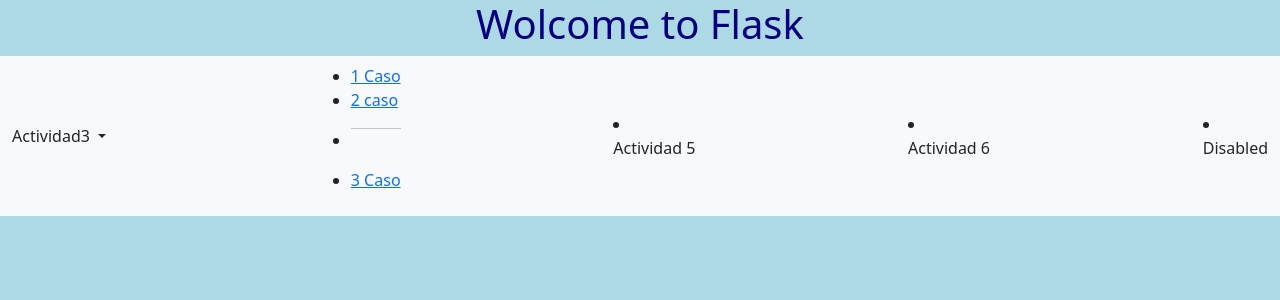
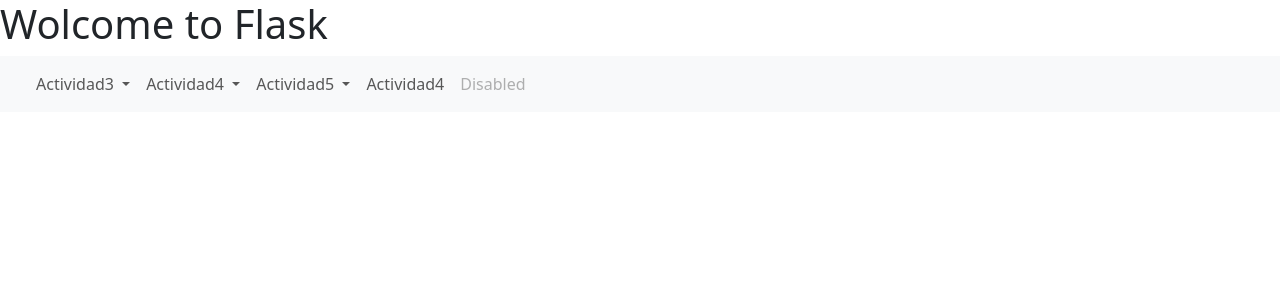
Before and after one commit to angievelasquez-20/Machine, a Flask app: page /Index in a window 1280 px wide. Shown: the top 300 px of the page. Run offline with Flask 3, Linux system fonts and the light colour scheme.

Commit message:
Avanse del dataset

```diff
--- a/app.py
+++ b/app.py
@@ -1,5 +1,9 @@
+from xml.parsers.expat import model
 from flask import Flask
-from flask import render_template
+from flask import Flask, request, jsonify, render_template
+import pandas as pd
+from sklearn.linear_model import LinearRegression
+import numpy as np
 
 app = Flask(__name__)
 
@@ -19,5 +23,16 @@ def Index():
 def Actividad3():
      return render_template('Actividad3.html')
 
+@app.route('/Actividad4', methods=['POST'])
+def Actividad4():
+
+    temp_media = float(request.form['temp_media'])
+    costo_pasaje = float(request.form['costo_pasaje'])
+
+    input_data = np.array([[temp_media, costo_pasaje]])
+    prediction = model.predict(input_data)
+
+    return render_template('Actividad4.html', estimated_tourists=int(prediction[0]))
+
 if __name__ == '__main__':
      app.run(debug=True)
--- a/templates/Index.html
+++ b/templates/Index.html
@@ -1,40 +1,76 @@
 <!DOCTYPE html>
 <html lang="en">
 <head>
-     <link href="https://cdn.jsdelivr.net/npm/bootstrap@5.3.5/dist/css/bootstrap.min.css" rel="stylesheet" integrity="sha384-SgOJa3DmI69IUzQ2PVdRZhwQ+dy64/BUtbMJw1MZ8t5HZApcHrRKUc4W0kG879m7" crossorigin="anonymous">
     <meta charset="UTF-8">
     <meta name="viewport" content="width=device-width, initial-scale=1.0">
-    <meta name="viewport" content="width= <"nav class=" "navbar navbar-expand-lg bg-body-tertiary">
     <title>App Flask</title>
-    <link rel="stylesheet" href="{{url_for('static', filename='style.css')}}">
+    <link rel="stylesheet" href="{{url_for('static', filename='apa.css')}}">
+     <link href="https://cdn.jsdelivr.net/npm/bootstrap@5.3.5/dist/css/bootstrap.min.css" rel="stylesheet" integrity="sha384-SgOJa3DmI69IUzQ2PVdRZhwQ+dy64/BUtbMJw1MZ8t5HZApcHrRKUc4W0kG879m7" crossorigin="anonymous">
 </head>
 <body>
     <h1>Wolcome to {{name}}</h1>
  <nav class="navbar navbar-expand-lg bg-body-tertiary">
   <div class="container-fluid">
-    <a class="nav-link dropdown-toggle" href="/Actividad3" role="button" data-bs-toggle="Actividad3" aria-expanded="false">
+    <a class="navbar-brand" href="#"></a>
+
+    <div class="collapse navbar-collapse" id="navbarSupportedContent">
+      <ul class="navbar-nav me-auto mb-2 mb-lg-0">
+
+
+<li class="nav-item dropdown">
+  <a class="nav-link dropdown-toggle" href="#" role="button" data-bs-toggle="dropdown" aria-expanded="false">
     Actividad3
   </a>
-           <ul class="Actividad3">
-            <li><a class="Actividad3" href="/#">1 Caso</a></li>
-            <li><a class="Actividad3-item" href="#">2 caso</a></li>
-            <li><hr class="Actividad3-divider"></li>
-            <li><a class="Actividad3-item" href="#">3 Caso</a></li>
+  <ul class="dropdown-menu">
+    <li><a class="dropdown-item" href="Caso1">Análisis predictivos </a></li>
+    <li><a class="dropdown-item" href="Caso2">Segmentación de clientes.</a></li>
+    <li><a class="dropdown-item" href="Caso3">Detección de spam.</a></li>
+    <li><a class="dropdown-item" href="Caso4">Forecasting</a></li>
+  </ul>
+</li>
+
+<li class="nav-item dropdown">
+  <a class="nav-link dropdown-toggle" href="Actividad4" role="button" data-bs-toggle="dropdown" aria-expanded="false">
+    Actividad4
+  </a>
+  <ul class="dropdown-menu">
+    <li><a class="dropdown-item" href="#">cesar </a></li>
+    <li><a class="dropdown-item" href="#">angie</a></li>
+    <li><a class="dropdown-item" href="#">johannn</a></li>
+    <li><a class="dropdown-item" href="#">....</a></li>
+  </ul>
+</li>
+
+
+
+<li class="nav-item dropdown">
+  <a class="nav-link dropdown-toggle" href="#" role="button" data-bs-toggle="dropdown" aria-expanded="false">
+    Actividad5
+  </a>
+  <ul class="dropdown-menu">
+    <li><a class="dropdown-item" href="#">cesar </a></li>
+    <li><a class="dropdown-item" href="#">angie</a></li>
+    <li><a class="dropdown-item" href="#">johannn</a></li>
+    <li><a class="dropdown-item" href="#">....</a></li>
   </ul>
 </li>
 
 <li class="nav-item">
-          <a class="nav-link" href="#">Actividad 5</a>
+  <a class="nav-link" href="Actividad4">Actividad4</a>
 </li>
-        <li class="nav-item">
-          <a class="nav-link" href="#">Actividad 6</a>
-        </li>
+
+
         <li class="nav-item">
           <a class="nav-link disabled" aria-disabled="true">Disabled</a>
         </li>
+
       </ul>
+      </form>
     </div>
   </div>
 </nav>
+<!-- Bootstrap JS Bundle (incluye Popper) -->
+<script src="https://cdn.jsdelivr.net/npm/bootstrap@5.3.0/dist/js/bootstrap.bundle.min.js"></script>
+
 </body>
 </html>
```
Also changed, not shown: templates/Actividad4.html (added, +82 -0 lines), turismo.py (added, +19 -0 lines). Lines whose indentation alone changed are shown as unchanged.
